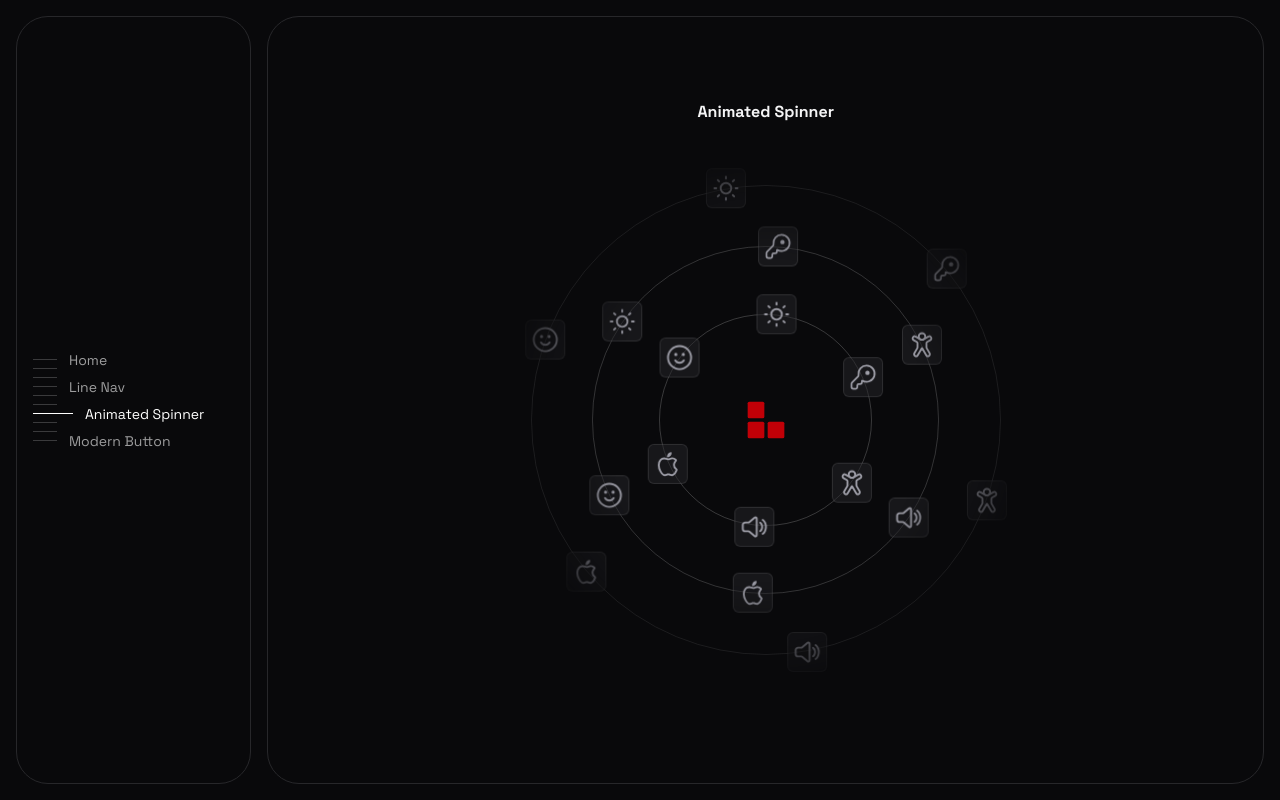
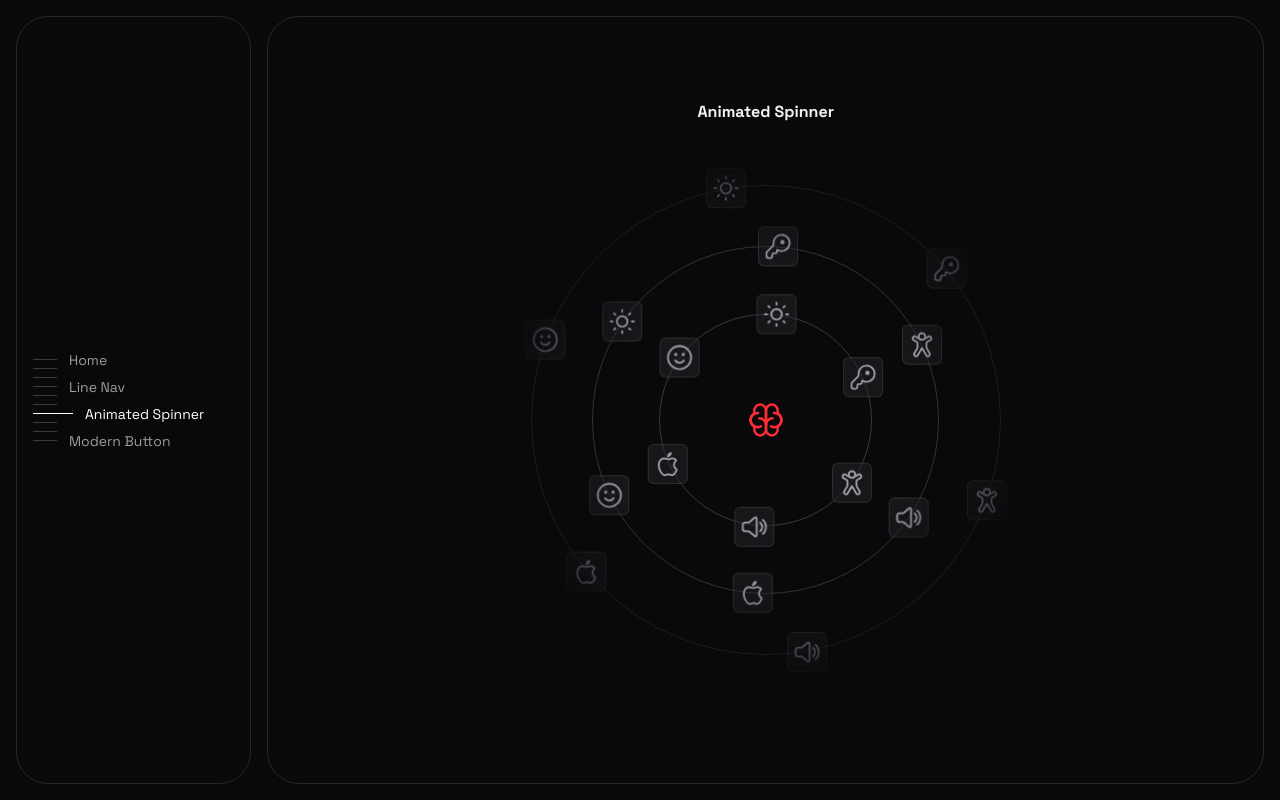
Before and after one commit to Arshidiqbaldev/Tailwind-Projects, a website built with Vite: page animated-spinner.html in a window 1280 px wide. Built offline with nearby package versions, Linux system fonts and the light colour scheme.

Commit message:
version-2

```diff
--- a/animated-spinner.html
+++ b/animated-spinner.html
@@ -103,7 +103,7 @@
             class="content flex flex-col gap-4 items-center justify-center p-4 w-full grow  border border-zinc-800 rounded-4xl ">
 
             <h1 class="text- font-bold capitalize text-center">
-               Animated Spinner
+                Animated Spinner
 
             </h1>
 
@@ -115,39 +115,19 @@
                 <div class="absolute top-1/2 left-1/2 -translate-x-1/2 -translate-y-1/2 z-10 ">
 
                     <div class="flex items-center justify-center">
-
-                        <svg xmlns="http://www.w3.org/2000/svg" class="logo size-8 md:size-10 text-red-700"
-                            viewBox="0 0 24 24"><!-- Icon from SVG Spinners by Utkarsh Verma - https://github.com/n3r4zzurr0/svg-spinners/blob/main/LICENSE -->
-                            <rect width="10" height="10" x="1" y="1" fill="currentColor" rx="1">
-                                <animate id="SVG7WybndBt" fill="freeze" attributeName="x" begin="0;SVGo3aOUHlJ.end"
-                                    dur="0.2s" values="1;13" />
-                                <animate id="SVGVoKldbWM" fill="freeze" attributeName="y" begin="SVGFpk9ncYc.end"
-                                    dur="0.2s" values="1;13" />
-                                <animate id="SVGKsXgPbui" fill="freeze" attributeName="x" begin="SVGaI8owdNK.end"
-                                    dur="0.2s" values="13;1" />
-                                <animate id="SVG7JzAfdGT" fill="freeze" attributeName="y" begin="SVG28A4To9L.end"
-                                    dur="0.2s" values="13;1" />
-                            </rect>
-                            <rect width="10" height="10" x="1" y="13" fill="currentColor" rx="1">
-                                <animate id="SVGUiS2jeZq" fill="freeze" attributeName="y" begin="SVG7WybndBt.end"
-                                    dur="0.2s" values="13;1" />
-                                <animate id="SVGU0vu2GEM" fill="freeze" attributeName="x" begin="SVGVoKldbWM.end"
-                                    dur="0.2s" values="1;13" />
-                                <animate id="SVGOIboFeLf" fill="freeze" attributeName="y" begin="SVGKsXgPbui.end"
-                                    dur="0.2s" values="1;13" />
-                                <animate id="SVG14lAaeuv" fill="freeze" attributeName="x" begin="SVG7JzAfdGT.end"
-                                    dur="0.2s" values="13;1" />
-                            </rect>
-                            <rect width="10" height="10" x="13" y="13" fill="currentColor" rx="1">
-                                <animate id="SVGFpk9ncYc" fill="freeze" attributeName="x" begin="SVGUiS2jeZq.end"
-                                    dur="0.2s" values="13;1" />
-                                <animate id="SVGaI8owdNK" fill="freeze" attributeName="y" begin="SVGU0vu2GEM.end"
-                                    dur="0.2s" values="13;1" />
-                                <animate id="SVG28A4To9L" fill="freeze" attributeName="x" begin="SVGOIboFeLf.end"
-                                    dur="0.2s" values="1;13" />
-                                <animate id="SVGo3aOUHlJ" fill="freeze" attributeName="y" begin="SVG14lAaeuv.end"
-                                    dur="0.2s" values="1;13" />
-                            </rect>
+                        <svg xmlns="http://www.w3.org/2000/svg" class="size-10 text-red-500"
+                            viewBox="0 0 24 24"><!-- Icon from ProIcons by ProCode - https://github.com/ProCode-Software/proicons/blob/main/LICENSE -->
+                            <g fill="none">
+                                <path fill="currentColor"
+                                    d="M5 15.75h.75a.75.75 0 0 0-.396-.662zm0-7.501l.353.662a.75.75 0 0 0 .397-.662zM8.5 2.75v.75a2.75 2.75 0 0 1 2.75 2.75h1.5A4.25 4.25 0 0 0 8.5 2zm3.5 3.5h-.75v11.5h1.5V6.25zm0 11.5h-.75A2.75 2.75 0 0 1 8.5 20.5V22a4.25 4.25 0 0 0 4.25-4.25zm-3.5 3.5v-.75a2.75 2.75 0 0 1-2.75-2.75h-1.5A4.25 4.25 0 0 0 8.5 22zM5 17.75h.75v-2h-1.5v2zm0-2l.354-.662A3.5 3.5 0 0 1 3.5 12H2a5 5 0 0 0 2.646 4.412zM2.75 12h.75a3.5 3.5 0 0 1 1.853-3.09L5 8.25l-.353-.661A5 5 0 0 0 2 12zM5 8.249h.75V6.25h-1.5v1.999zM5 6.25h.75A2.75 2.75 0 0 1 8.5 3.5V2a4.25 4.25 0 0 0-4.25 4.25z" />
+                                <path stroke="currentColor" stroke-linecap="round" stroke-linejoin="round"
+                                    stroke-width="1.5"
+                                    d="M8.952 15.775a4.25 4.25 0 1 1-1.736-8.02M12 15a4 4 0 0 0-4-4m4 4a4 4 0 0 1 4-4" />
+                                <path fill="currentColor"
+                                    d="M19 15.75h-.75a.75.75 0 0 1 .396-.662zm0-7.501l-.353.662a.75.75 0 0 1-.397-.662zM15.5 2.75v.75a2.75 2.75 0 0 0-2.75 2.75h-1.5A4.25 4.25 0 0 1 15.5 2zM12 6.25h.75v11.5h-1.5V6.25zm0 11.5h.75a2.75 2.75 0 0 0 2.75 2.75V22a4.25 4.25 0 0 1-4.25-4.25zm3.5 3.5v-.75a2.75 2.75 0 0 0 2.75-2.75h1.5A4.25 4.25 0 0 1 15.5 22zm3.5-3.5h-.75v-2h1.5v2zm0-2l-.354-.662A3.5 3.5 0 0 0 20.5 12H22a5 5 0 0 1-2.646 4.412zM21.25 12h-.75a3.5 3.5 0 0 0-1.853-3.09L19 8.25l.353-.661A5 5 0 0 1 22 12zM19 8.249h-.75V6.25h1.5v1.999zm0-1.999h-.75A2.75 2.75 0 0 0 15.5 3.5V2a4.25 4.25 0 0 1 4.25 4.25z" />
+                                <path stroke="currentColor" stroke-linecap="round" stroke-linejoin="round"
+                                    stroke-width="1.5" d="M15.048 15.775a4.25 4.25 0 1 0 1.736-8.02" />
+                            </g>
                         </svg>
                     </div>
 
--- a/index.html
+++ b/index.html
@@ -104,7 +104,7 @@
 
       <div class="flex flex-col gap-4 w-[80%]" >
         <h1 class="text-2xl text-zinc-200 capitalize" >Tailwind Projects</h1>
-        <p class="text-zinc-400 capitalize">Browse the projects in left nav bar</p>
+        <p class="text-zinc-400 capitalize">Browse the projects in left nav bar.</p>
       </div>
 
 
```
